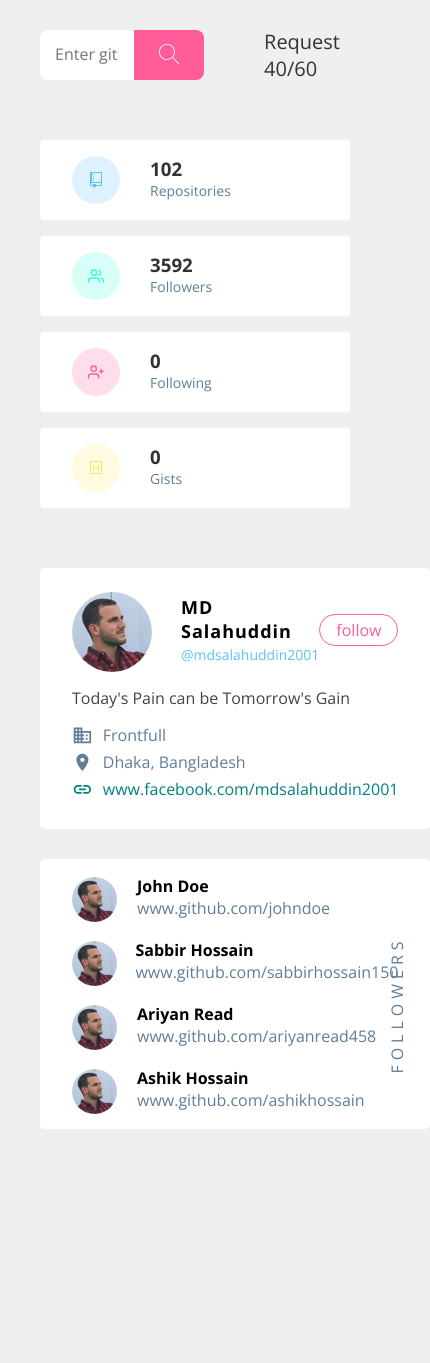
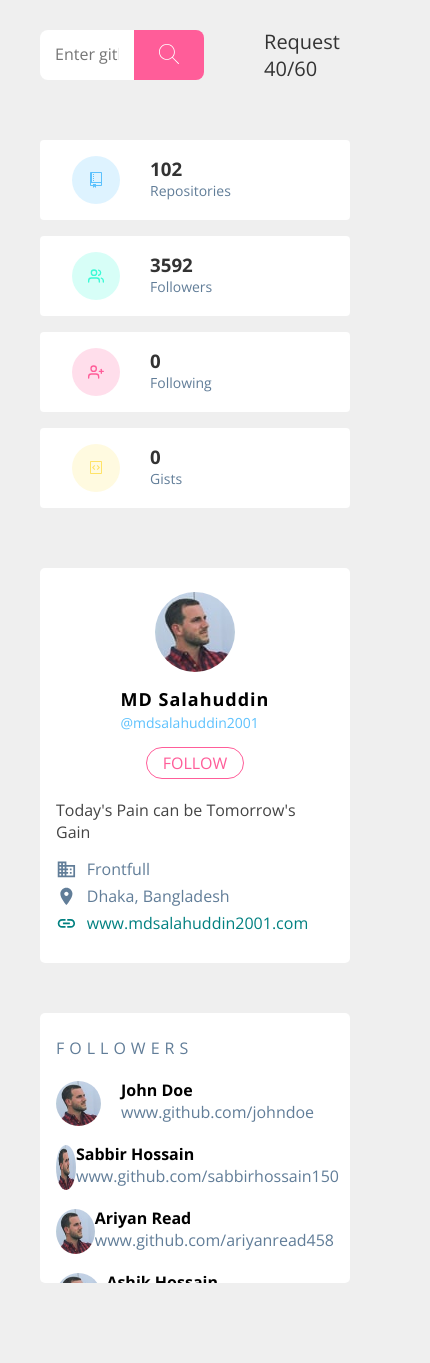
Before and after one commit to mdsalahuddin2001/search-github-user, a plain HTML site: page index.html in a window 390 px wide. Shown: the whole page, 430 px wide, since content can reach past the window. Before the commit the page ends 1159 px from the top, so only its background shows below. Drawn offline with nearby package versions, Linux system fonts and the light colour scheme.

Commit message:
60% markup completed

```diff
--- a/index.html
+++ b/index.html
@@ -139,7 +139,7 @@
 								<h4>MD Salahuddin</h4>
 								<p class="username">@mdsalahuddin2001</p>
 							</div>
-							<a href="#">follow</a>
+							<div class="follow-btn-container"><a href="#">follow</a></div>
 						</div>
 						<p class="bio">Today's Pain can be Tomorrow's Gain</p>
 						<div class="profile-links">
@@ -187,7 +187,7 @@
 									<path
 										d="M3.9 12c0-1.71 1.39-3.1 3.1-3.1h4V7H7c-2.76 0-5 2.24-5 5s2.24 5 5 5h4v-1.9H7c-1.71 0-3.1-1.39-3.1-3.1zM8 13h8v-2H8v2zm9-6h-4v1.9h4c1.71 0 3.1 1.39 3.1 3.1s-1.39 3.1-3.1 3.1h-4V17h4c2.76 0 5-2.24 5-5s-2.24-5-5-5z"
 									></path></svg
-								>www.facebook.com/mdsalahuddin2001</a
+								>www.mdsalahuddin2001.com</a
 							>
 						</div>
 					</div>
--- a/style.css
+++ b/style.css
@@ -148,20 +148,21 @@ button:focus {
 }
 /* User Info */
 .user-info .grid-container {
-	display: grid;
+	/* display: grid;
 	grid-template-columns: repeat(2, 1fr);
 	gap: 30px;
+	 */
+	display: flex;
+	justify-content: space-between;
+	flex-wrap: wrap;
 }
-@media screen and (max-width: 979px) {
-	.user-info .grid-container {
-		grid-template-columns: 1fr;
-	}
-}
+
 .profile-info,
 .followers {
 	background: #fff;
 	padding: 1.5rem 2rem;
 	border-radius: 5px;
+	width: 49%;
 }
 .profile-info .profile-heading {
 	display: grid;
@@ -190,11 +191,13 @@ button:focus {
 	padding: 4px 16px;
 	border-radius: 18px;
 	transition: background 0.3s, color 0.3s;
+	text-transform: uppercase;
 }
 .profile-info .profile-heading a:hover {
 	background: #ff5d99;
 	color: #fff;
 }
+
 .profile-info p,
 a {
 	display: flex;
@@ -217,10 +220,9 @@ a {
 	color: teal;
 }
 .followers {
-	overflow-x: auto;
+	overflow-x: scroll;
 	overflow-y: scroll;
 	height: 270px;
-	padding: 1rem 2rem;
 	position: relative;
 }
 /* Custom Scrollbar */
@@ -243,7 +245,7 @@ a {
 	text-transform: uppercase;
 	position: absolute;
 	color: #617d98;
-	right: -35px;
+	right: -50px;
 	top: 50%;
 	letter-spacing: 5px;
 	transform: translate(0, -50%);
@@ -266,3 +268,51 @@ a {
 .followers article a {
 	color: #617d98;
 }
+
+@media screen and (max-width: 979px) {
+	.user-info .grid-container {
+		flex-direction: column;
+	}
+	.profile-info,
+	.followers {
+		width: 100%;
+		margin-bottom: 50px;
+	}
+}
+
+@media screen and (max-width: 491px) {
+	.profile-info .profile-heading {
+		display: flex;
+		flex-direction: column;
+		align-items: center;
+		justify-content: center;
+	}
+	.profile-info,
+	.followers {
+		background: #fff;
+		padding: 1.5rem 1rem;
+	}
+
+	.profile-info .profile-heading .follow-btn-container a {
+		display: inline-block;
+		margin-top: 10px;
+	}
+	.profile-info .profile-heading img {
+		width: 80px;
+		height: 80px;
+		border-radius: 50%;
+		margin-right: 0px;
+		margin-bottom: 15px;
+	}
+	.followers .title {
+		text-transform: uppercase;
+		position: static;
+		color: #617d98;
+		right: -50px;
+		top: 50%;
+		letter-spacing: 5px;
+		transform: unset;
+		font-weight: 300;
+		margin-bottom: 20px;
+	}
+}
```
